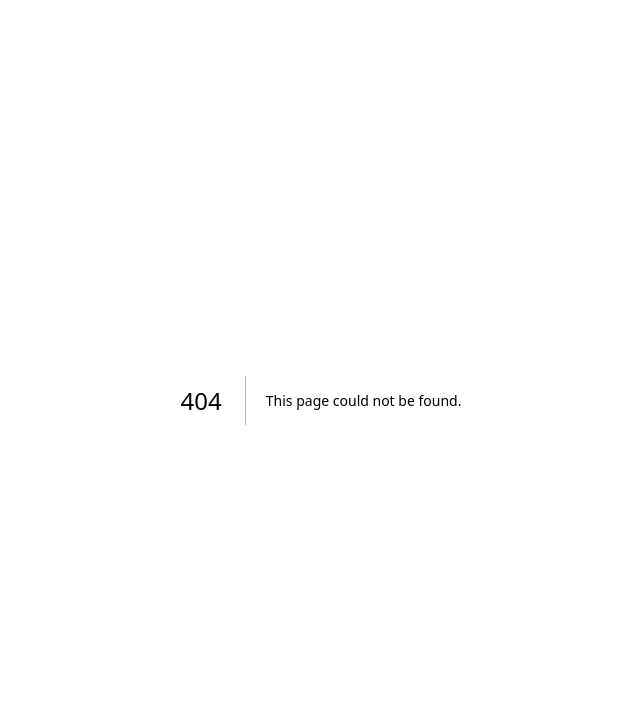
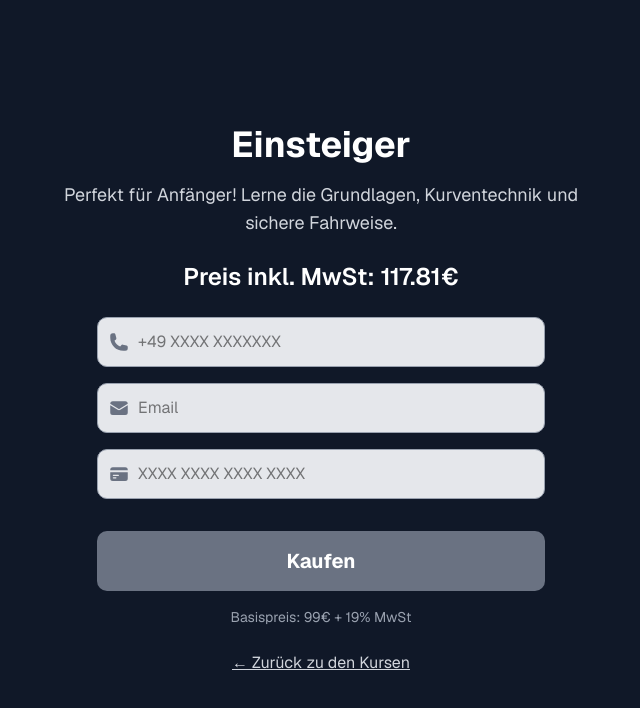
Before and after one commit to divan4kk/race, a Next.js app: page /courses/einsteiger in a window 1280 px wide. Before the commit this address had no page. Shown: the top 708 px of the page, without its empty margins (319-959 px from the left). Built offline with nearby package versions, Linux system fonts and the light colour scheme.

Commit message:
neue seite

```diff
--- /dev/null
+++ b/app/courses/[slug]/page.tsx
@@ -0,0 +1,136 @@
+'use client';
+
+import { useState } from 'react';
+import { useRouter } from 'next/navigation';
+import { PhoneIcon, EnvelopeIcon, CreditCardIcon } from '@heroicons/react/24/solid';
+
+const courses = {
+  einsteiger: {
+    name: 'Einsteiger',
+    price: 99,
+    description: 'Perfekt für Anfänger! Lerne die Grundlagen, Kurventechnik und sichere Fahrweise.'
+  },
+  fortgeschritten: {
+    name: 'Fortgeschritten',
+    price: 179,
+    description: 'Für Fahrer mit Erfahrung. Verbessere Geschwindigkeit, Technik und Rennstrategie.'
+  },
+  profi: {
+    name: 'Profi',
+    price: 299,
+    description: 'Intensives Training für Profis. Fokus auf Starttechnik, Rennstrategie und maximale Performance.'
+  }
+};
+
+// Маска номера картки
+function formatCardNumber(value: string) {
+  return value.replace(/\D/g, '').replace(/(.{4})/g, '$1 ').trim();
+}
+
+// Маска телефону
+function formatPhone(value: string) {
+  const digits = value.replace(/\D/g, '');
+  if (digits.startsWith('49')) {
+    return '+' + digits;
+  } else {
+    return '+49 ' + digits;
+  }
+}
+
+// Просте валідовання форм
+function isFormValid({ phone, email, card }: { phone: string; email: string; card: string }) {
+  return phone.length > 4 && email.includes('@') && card.replace(/\s/g, '').length === 16;
+}
+
+export default function CoursePage({ params }: { params: { slug: string } }) {
+  const { slug } = params;
+  const course = courses[slug];
+  const router = useRouter();
+
+  const [form, setForm] = useState({ phone: '', email: '', card: '' });
+
+  if (!course) return <p className="text-white text-center mt-20">Kurs nicht gefunden</p>;
+
+  const handleChange = (e: React.ChangeEvent<HTMLInputElement>) => {
+    let value = e.target.value;
+    if (e.target.name === 'card') value = formatCardNumber(value);
+    if (e.target.name === 'phone') value = formatPhone(value);
+    setForm({ ...form, [e.target.name]: value });
+  };
+
+  const handleBuy = () => {
+    const totalPrice = (course.price * 1.19).toFixed(2);
+    alert(`Kauf abgeschlossen! Preis inkl. MwSt: ${totalPrice}€`);
+  };
+
+  const valid = isFormValid(form);
+
+  return (
+    <div className="min-h-screen bg-gray-900 text-white flex flex-col items-center justify-center p-6 font-sans">
+      <h1 className="text-4xl font-bold mb-4">{course.name}</h1>
+      <p className="text-lg mb-6 text-gray-300 max-w-xl text-center">{course.description}</p>
+      <p className="text-2xl mb-6 font-semibold">Preis inkl. MwSt: {(course.price * 1.19).toFixed(2)}€</p>
+
+      <form className="flex flex-col gap-4 w-full max-w-md">
+        <div className="relative">
+          <PhoneIcon className="absolute left-3 top-1/2 -translate-y-1/2 h-5 w-5 text-gray-500" />
+          <input
+            type="tel"
+            name="phone"
+            placeholder="+49 XXXX XXXXXXX"
+            value={form.phone}
+            onChange={handleChange}
+            className="pl-10 p-3 rounded-lg text-black bg-gray-200 border border-gray-400 focus:outline-none focus:ring-2 focus:ring-red-600 w-full"
+          />
+        </div>
+
+        <div className="relative">
+          <EnvelopeIcon className="absolute left-3 top-1/2 -translate-y-1/2 h-5 w-5 text-gray-500" />
+          <input
+            type="email"
+            name="email"
+            placeholder="Email"
+            value={form.email}
+            onChange={handleChange}
+            className="pl-10 p-3 rounded-lg text-black bg-gray-200 border border-gray-400 focus:outline-none focus:ring-2 focus:ring-red-600 w-full"
+          />
+        </div>
+
+        <div className="relative">
+          <CreditCardIcon className="absolute left-3 top-1/2 -translate-y-1/2 h-5 w-5 text-gray-500" />
+          <input
+            type="text"
+            name="card"
+            placeholder="XXXX XXXX XXXX XXXX"
+            value={form.card}
+            onChange={handleChange}
+            maxLength={19}
+            className="pl-10 p-3 rounded-lg text-black bg-gray-200 border border-gray-400 focus:outline-none focus:ring-2 focus:ring-red-600 w-full"
+          />
+        </div>
+
+        <button
+          type="button"
+          onClick={handleBuy}
+          disabled={!valid}
+          className={`py-4 px-6 rounded-lg font-bold text-xl mt-4 transition-transform transform hover:scale-105 w-full ${
+            valid ? 'bg-red-600 hover:bg-red-700 cursor-pointer' : 'bg-gray-500 cursor-not-allowed'
+          }`}
+        >
+          Kaufen
+        </button>
+      </form>
+
+      <p className="mt-4 text-gray-400 text-sm">
+        Basispreis: {course.price}€ + 19% MwSt
+      </p>
+
+      <button
+        onClick={() => router.back()}
+        className="mt-6 underline text-gray-300 hover:text-white"
+      >
+        ← Zurück zu den Kursen
+      </button>
+    </div>
+  );
+}
--- a/app/page.tsx
+++ b/app/page.tsx
@@ -1,5 +1,7 @@
-/* eslint-disable react/no-unescaped-entities */
+'use client';
+
 import Image from 'next/image';
+import Link from 'next/link';
 import GlobeIcon from '../public/globe.svg';
 import NextIcon from '../public/next.svg';
 import VercelIcon from '../public/vercel.svg';
@@ -23,6 +25,12 @@ export default function Home() {
     { name: 'Max Mustermann', desc: 'Rennfahrer seit 10 Jahren, Kurventechnik & Geschwindigkeit.', img: FileIcon },
     { name: 'Anna Fahrerin', desc: 'Profifahrerin, Expertin für Sicherheit & Trainingsmethoden.', img: GlobeIcon },
     { name: 'Lukas Speed', desc: 'Motorsport-Coach, spezialisiert auf Starttechnik & Strategie.', img: WindowIcon },
+  ];
+
+  const courses = [
+    { slug: 'einsteiger', name: 'Einsteiger', duration: '2 Stunden Training', price: 99 },
+    { slug: 'fortgeschritten', name: 'Fortgeschritten', duration: '4 Stunden Training', price: 179 },
+    { slug: 'profi', name: 'Profi', duration: '8 Stunden Training', price: 299 },
   ];
 
   return (
@@ -79,22 +87,18 @@ export default function Home() {
       <section className="py-16 px-6 text-center">
         <h2 className="text-4xl font-bold mb-12">💰 Preise</h2>
         <div className="grid md:grid-cols-3 gap-8">
-          <div className="bg-gray-800 p-8 rounded-2xl shadow-lg hover:scale-105 transition-transform">
-            <h3 className="text-2xl font-semibold mb-2">Einsteiger</h3>
-            <p className="text-xl mb-2">2 Stunden Training</p>
-            <p className="text-2xl font-bold">99€</p>
-          </div>
-          <div className="bg-red-600 p-8 rounded-2xl shadow-xl hover:scale-105 transition-transform">
-            <h3 className="text-2xl font-semibold mb-2">Fortgeschritten</h3>
-            <p className="text-xl mb-2">4 Stunden Training</p>
-            <p className="text-2xl font-bold">179€</p>
-            <span className="block mt-2 text-lg font-semibold">💎 Bestes Angebot</span>
-          </div>
-          <div className="bg-gray-800 p-8 rounded-2xl shadow-lg hover:scale-105 transition-transform">
-            <h3 className="text-2xl font-semibold mb-2">Profi</h3>
-            <p className="text-xl mb-2">8 Stunden Training</p>
-            <p className="text-2xl font-bold">299€</p>
-          </div>
+          {courses.map((course) => (
+            <Link key={course.slug} href={`/courses/${course.slug}`}>
+              <div className={`cursor-pointer p-8 rounded-2xl shadow-lg hover:scale-105 transition-transform text-center ${course.slug === 'fortgeschritten' ? 'bg-red-600 shadow-xl' : 'bg-gray-800'}`}>
+                <h3 className="text-2xl font-semibold mb-2">{course.name}</h3>
+                <p className="text-xl mb-2">{course.duration}</p>
+                <p className="text-2xl font-bold">{course.price}€</p>
+                {course.slug === 'fortgeschritten' && (
+                  <span className="block mt-2 text-lg font-semibold">💎 Bestes Angebot</span>
+                )}
+              </div>
+            </Link>
+          ))}
         </div>
       </section>
 
```
